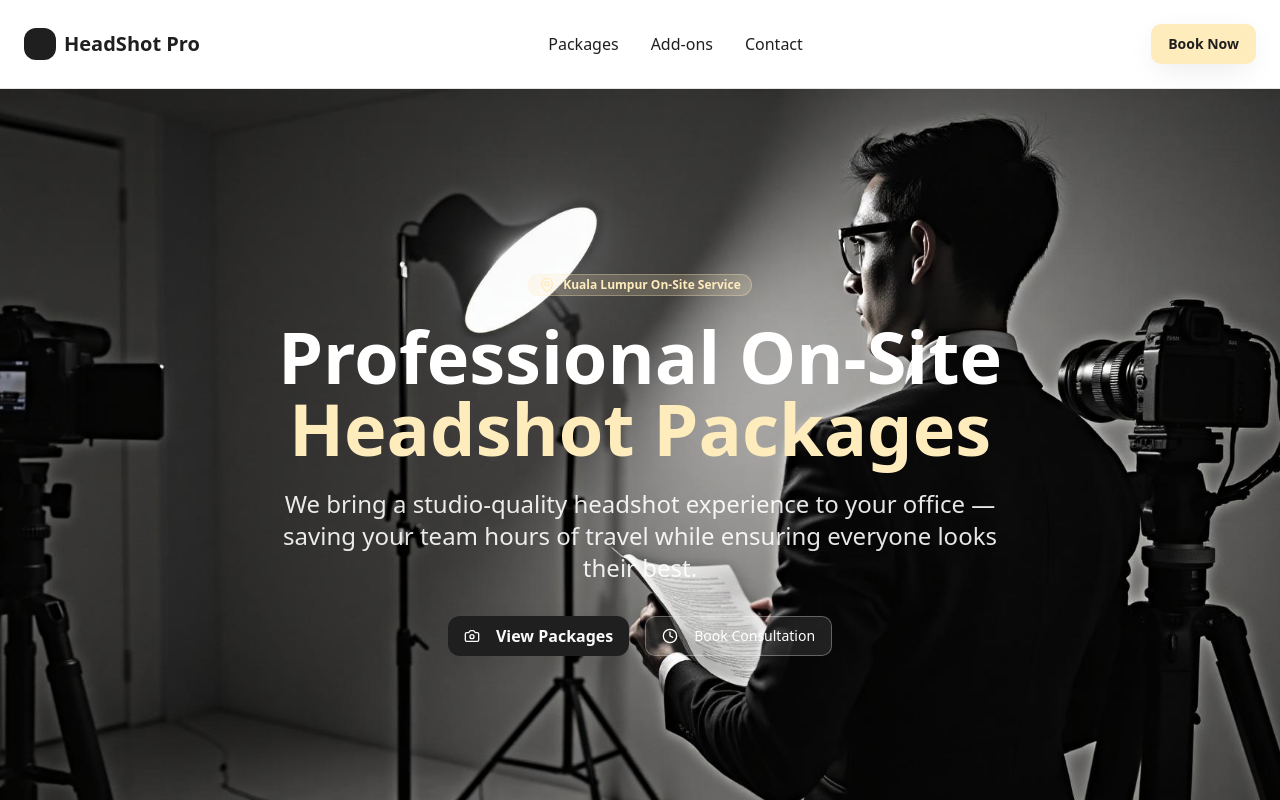
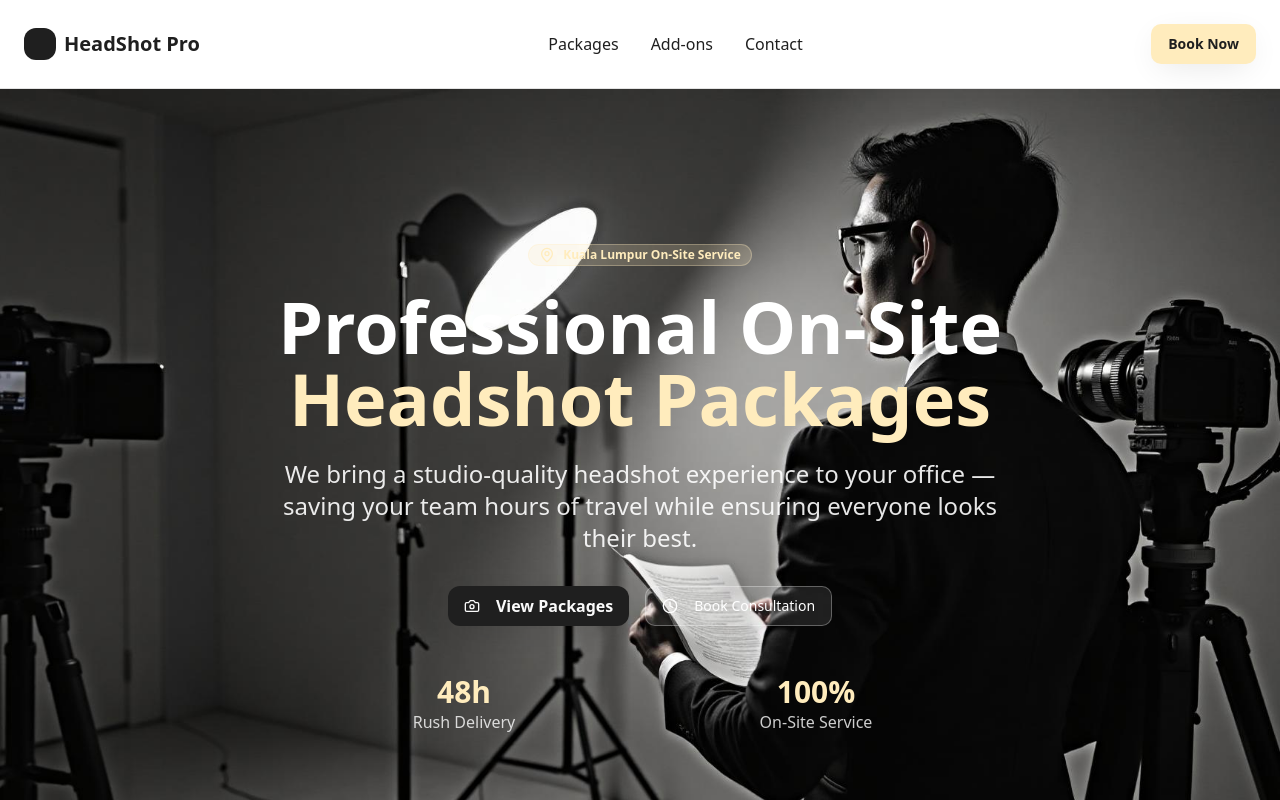
Before and after one commit to greedisgood123/onsite-headshot-hero, a React (Vite) app: page / in a window 1280 px wide. Shown: the top 800 px of the page. Built offline with nearby package versions, Linux system fonts and the light colour scheme.

Commit message:
Fix: Remove happy clients stat
Remove the "happy clients" stat from the hero section, keeping other stats intact.

```diff
--- a/src/components/Hero.tsx
+++ b/src/components/Hero.tsx
@@ -41,6 +41,16 @@ export const Hero = () => {
           </Button>
         </div>
 
+        <div className="grid grid-cols-1 md:grid-cols-2 gap-8 max-w-2xl mx-auto">
+          <div className="text-center">
+            <div className="text-3xl font-bold text-accent">48h</div>
+            <div className="text-white/80">Rush Delivery</div>
+          </div>
+          <div className="text-center">
+            <div className="text-3xl font-bold text-accent">100%</div>
+            <div className="text-white/80">On-Site Service</div>
+          </div>
+        </div>
       </div>
     </section>
   );
```
